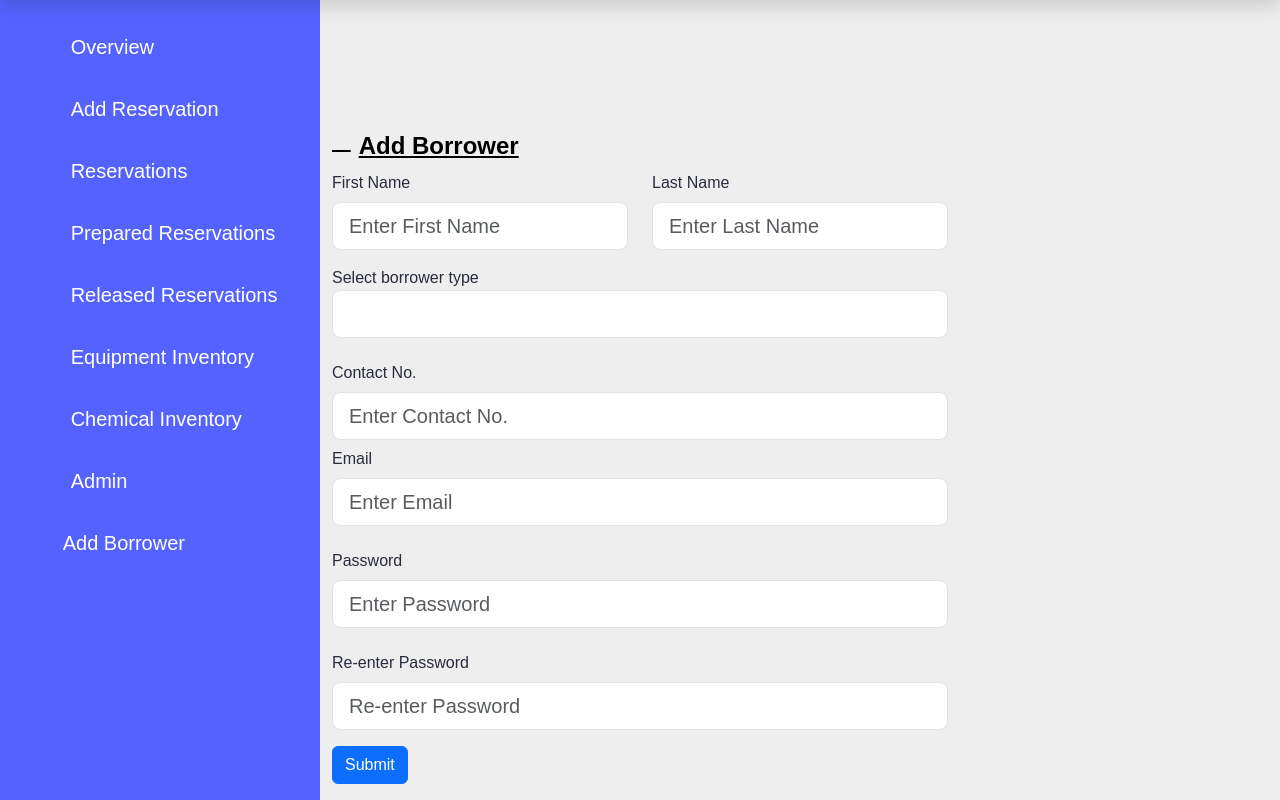
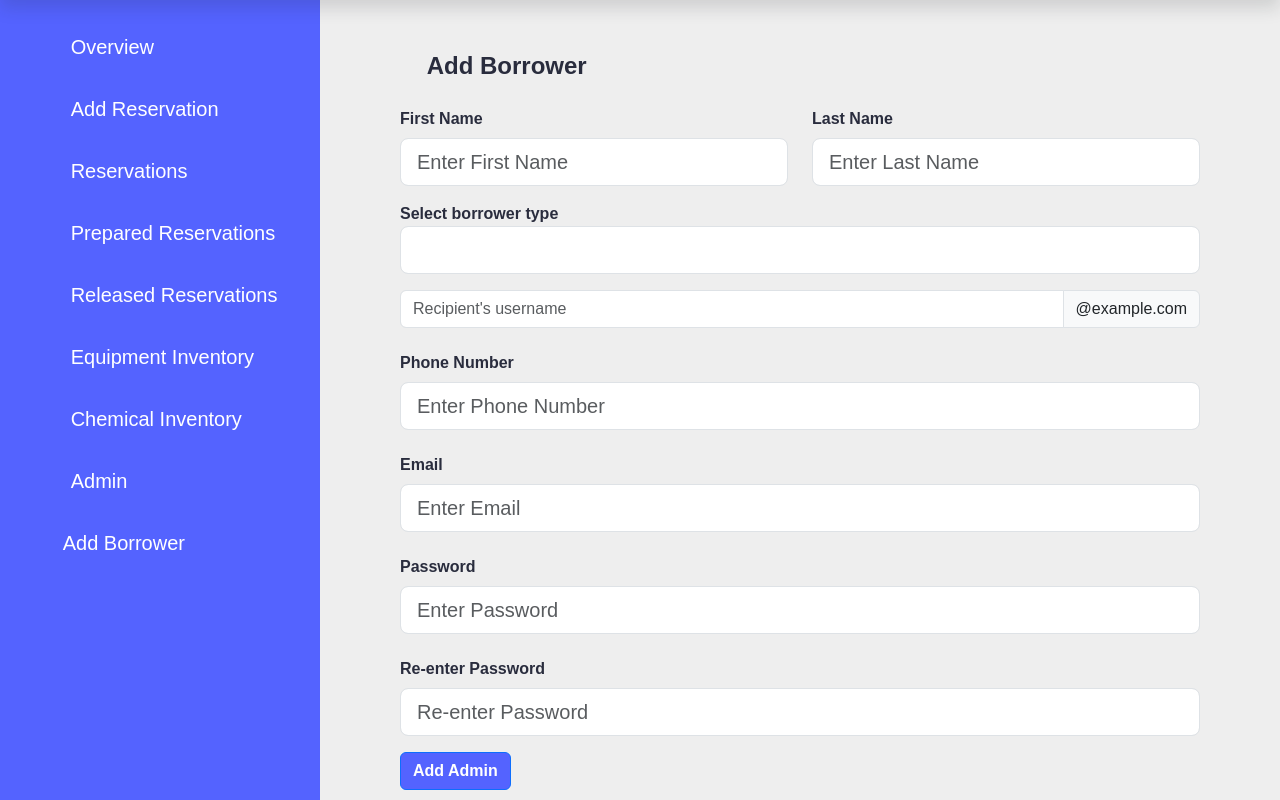
Before and after one commit to AlexisAubreyBrusola/biology-system, a PHP site: page /view/borrower.php in a window 1280 px wide. Shown: the part 56-856 px from the top of the page. Run offline with PHP 8.4, Linux system fonts and the light colour scheme; lists and menus that the app fills with data are empty; some libraries are stand-ins or nearby versions; some web fonts are replaced.

Commit message:
Modify the form for adding borrowers

```diff
--- a/view/borrower.php
+++ b/view/borrower.php
@@ -10,47 +10,62 @@ require_once '../controllers/add-borrower.controller.php';
 <html lang="en">
 <head>
 	<?php include_once '../include/head.inc.php' ?>
-	<title>Admin</title>
+	<title>Borrower</title>
 </head>
 <body>
 	<?php include_once '../include/header.inc.php'?>
+	<main class="d-flex flex-nowrap">
 		<?php include_once '../include/sidebar.inc.php'?>
-				<div class="container-md form-group col-lg-6" style="padding-top: 8rem;">
-				<a class="d-flex align-items-left text-black fw-bold fs-4"><i class="fa-solid fa-user-plus me-2 fs-4"></i>Add Borrower</a>
-
+		<section class="content w-100" style="margin-left: 320px; padding: 3rem 5rem">
+			<h1 class="modal-title fs-4 fw-semibold mb-3" id="addAdminModalLabel"><i class="fa-solid fa-user-plus me-2 fs-4"></i>Add Borrower</h1>
+			<div class="form-container">
+				<form action="" method="POST">
 					<div class="row">
-        			<div class="col-md-6 mb-3">
-            			<label for="firstname" class="col-form-label">First Name</label>
+						<div class="col-lg-6 col-sm-12 mb-3">
+							<label for="firstname" class="col-form-label fw-semibold">First Name</label>
 							<input type="text" class="form-control form-control-lg" id="firstname" placeholder="Enter First Name">
 						</div>
-        			<div class="col-md-6 mb-3">
-            			<label for="lastname" class="col-form-label">Last Name</label>
+
+						<div class="col-lg-6 col-sm-12 mb-3">
+							<label for="lastname" class="col-form-label fw-semibold">Last Name</label>
 							<input type="text" class="form-control form-control-lg" id="lastname" placeholder="Enter Last Name">
 						</div>
 					</div>
+
 					<div class="panel mb-3">
-    					<label for="borrower_type" class="">Select borrower type</label>
-    					<select type="borrower_type" class="form-control form-control-lg" id="borrower_type" placeholder="Select Borrower Type">
-                        </select>
+						<label for="borrower_type" class="fw-medium fw-semibold">Select borrower type</label>
+						<select type="borrower_type" class="form-control form-control-lg" id="borrower_type" placeholder="Select Borrower Type"></select>
 					</div>
+
+					<div class="input-group mb-3">
+						<input type="text" class="form-control" placeholder="Recipient's username" aria-label="Recipient's username" aria-describedby="basic-addon2">
+						<span class="input-group-text" id="basic-addon2">@example.com</span>
+					</div>
+
 					<div class="panel mb-3">
-    				    <label for="contact_no" class="col-form-label">Contact No. </label>
-                        <input type="tel" class="form-control form-control-lg" id="contact_no" pattern="[0-9]{10}" placeholder="Enter Contact No.">
+						<label for="contact_no" class="col-form-label fw-semibold">Phone Number</label>
+						<input type="tel" class="form-control form-control-lg" id="contact_no" pattern="[0-9]{10}" placeholder="Enter Phone Number">
+					</div>
+
 					<div class="panel mb-3">
-    					<label for="email" class="col-form-label">Email</label>
+						<label for="email" class="col-form-label fw-semibold">Email</label>
 						<input type="email" class="form-control form-control-lg" id="email" placeholder="Enter Email">
 					</div>
+
 					<div class="panel mb-3">
-						<label for="password" class="col-form-label">Password</label>
+						<label for="password" class="col-form-label fw-semibold">Password</label>
 						<input type="password" class="form-control form-control-lg" id="password" placeholder="Enter Password">
 					</div>
+
 					<div class="panel mb-3">
-						<label for="confirmpass" class="col-form-label">Re-enter Password</label>
+						<label for="confirmpass" class="col-form-label fw-semibold">Re-enter Password</label>
 						<input type="password" class="form-control form-control-lg" id="confirmpass" placeholder="Re-enter Password">
 					</div>
-					<button type="submit" class="btn btn-primary">Submit</button>
+					<button type="submit" name="submit" id="" class="btn btn-primary bg-blue fw-semibold">Add Admin</button>
 				</form>
 			</div>
+		</section>
+	</main>
 </body>
 <?php include_once '../include/footer.inc.php'?>
 </html>
```
Lines whose indentation alone changed are shown as unchanged.
